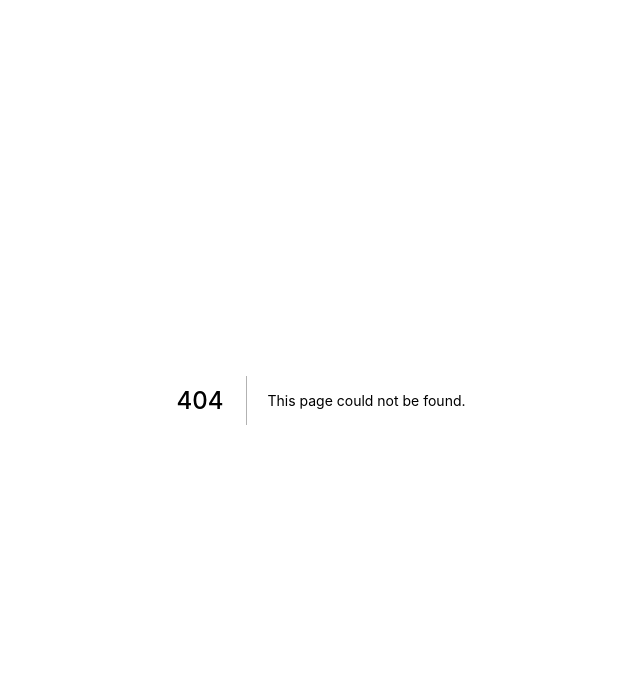
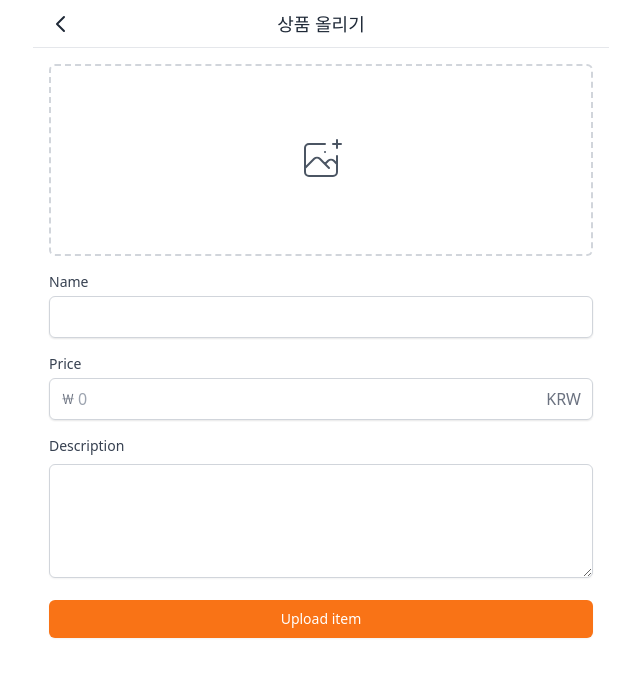
Before and after one commit to s570908/carrot-market-3, a Next.js app: page /products/upload in a window 1280 px wide. Before the commit this address had no page. Shown: the top 676 px of the page, without its empty margins (319-959 px from the left). Built offline with nearby package versions, Linux system fonts and the light colour scheme.

Commit message:
22-05-24 #11.0 ~ #11.2

```diff
--- a/components/input.tsx
+++ b/components/input.tsx
@@ -6,7 +6,7 @@ interface InputProps {
   kind?: "text" | "phone" | "price";
   type: string;
   register: UseFormRegisterReturn;
-  required: boolean;
+  placeholder?: string;
 }
 
 export default function Input({
@@ -15,7 +15,7 @@ export default function Input({
   kind = "text",
   register,
   type,
-  required,
+  placeholder,
 }: InputProps) {
   return (
     <div>
@@ -31,7 +31,6 @@ export default function Input({
             id={name}
             {...register}
             type={type}
-            required={required}
             className="w-full appearance-none rounded-md border border-gray-300 px-3 py-2 placeholder-gray-400 shadow-sm focus:border-orange-500 focus:outline-none focus:ring-orange-500"
           />
         </div>
@@ -39,14 +38,14 @@ export default function Input({
       {kind === "price" ? (
         <div className="relative flex items-center  rounded-md shadow-sm">
           <div className="pointer-events-none absolute left-0 flex items-center justify-center pl-3">
-            <span className="text-sm text-gray-500">$</span>
+            <span className="text-sm text-gray-500">￦</span>
           </div>
           <input
             id={name}
             {...register}
             type={type}
-            required={required}
-            className="w-full appearance-none rounded-md border border-gray-300 px-3 py-2 pl-7 placeholder-gray-400 shadow-sm focus:border-orange-500 focus:outline-none focus:ring-orange-500"
+            placeholder={placeholder}
+            className="w-full  appearance-none rounded-md border border-gray-300 px-3 py-2 pl-7 placeholder-gray-400 shadow-sm focus:border-orange-500 focus:outline-none focus:ring-orange-500"
           />
           <div className="pointer-events-none absolute right-0 flex items-center pr-3">
             <span className="text-gray-500">KRW</span>
@@ -62,7 +61,6 @@ export default function Input({
             id={name}
             {...register}
             type={type}
-            required={required}
             className="w-full appearance-none rounded-md rounded-l-none border border-gray-300 px-3 py-2 placeholder-gray-400 shadow-sm focus:border-orange-500 focus:outline-none focus:ring-orange-500"
           />
         </div>
--- a/components/textarea.tsx
+++ b/components/textarea.tsx
@@ -1,10 +1,18 @@
+import type { UseFormRegisterReturn } from "react-hook-form";
+
 interface TextAreaProps {
   label?: string;
   name?: string;
+  register: UseFormRegisterReturn;
   [key: string]: any;
 }
 
-export default function TextArea({ label, name, ...rest }: TextAreaProps) {
+export default function TextArea({
+  label,
+  name,
+  register,
+  ...rest
+}: TextAreaProps) {
   return (
     <div>
       {label ? (
@@ -17,6 +25,7 @@ export default function TextArea({ label, name, ...rest }: TextAreaProps) {
       ) : null}
       <textarea
         id={name}
+        {...register}
         className="mt-1 w-full rounded-md border-gray-300 shadow-sm focus:border-orange-500 focus:ring-orange-500 "
         rows={4}
         {...rest}
--- /dev/null
+++ b/pages/api/products/index.ts
@@ -0,0 +1,33 @@
+import { NextApiRequest, NextApiResponse } from "next";
+import withHandler, { ResponseType } from "@libs/server/withHandler";
+import client from "@libs/server/client";
+import { withApiSession } from "@libs/server/withSession";
+
+async function handler(
+  req: NextApiRequest,
+  res: NextApiResponse<ResponseType>
+) {
+  const {
+    body: { name, price, description },
+    session: { user },
+  } = req;
+  const products = await client.products.create({
+    data: {
+      image: "blabla",
+      name,
+      price: +price,
+      description,
+      user: {
+        connect: {
+          id: user?.id,
+        },
+      },
+    },
+  });
+  res.json({
+    ok: true,
+    products,
+  });
+}
+
+export default withApiSession(withHandler({ method: "POST", handler }));
--- a/pages/enter.tsx
+++ b/pages/enter.tsx
@@ -65,11 +65,10 @@ const Enter: NextPage = () => {
             className="mt-8 flex flex-col space-y-4"
           >
             <Input
-              register={tokenRegister("token")}
+              register={tokenRegister("token", { required: true })}
               name="token"
               label="Confirmation Token"
               type="number"
-              required={true}
             />
             <Button text={tokenLoading ? "Loading" : "Confirm Token"} />
           </form>
@@ -110,21 +109,19 @@ const Enter: NextPage = () => {
             >
               {method === "email" ? (
                 <Input
-                  register={register("email")}
+                  register={register("email", { required: true })}
                   name="email"
                   label="Email address"
                   type="email"
-                  required={true}
                 />
               ) : null}
               {method === "phone" ? (
                 <Input
-                  register={register("phone")}
+                  register={register("phone", { required: true })}
                   name="phone"
                   label="Phone number"
                   type="number"
                   kind="phone"
-                  required={true}
                 />
               ) : null}
               {method === "email" ? (
--- a/pages/index.tsx
+++ b/pages/index.tsx
@@ -23,7 +23,7 @@ const Home: NextPage = () => {
             hearts={1}
           />
         ))}
-        <FloatingButton href="/items/upload">
+        <FloatingButton href="/products/upload">
           <svg
             className="h-6 w-6"
             xmlns="http://www.w3.org/2000/svg"
--- a/pages/items/upload.tsx
+++ /dev/null
@@ -1,46 +0,0 @@
-import type { NextPage } from "next";
-import Button from "@components/button";
-import Input from "@components/input";
-import Layout from "@components/layout";
-import TextArea from "@components/textarea";
-
-const Upload: NextPage = () => {
-  return (
-    <Layout canGoBack title="상품 올리기">
-      <form className="space-y-4 p-4">
-        <div>
-          <label className="flex h-48 w-full cursor-pointer items-center justify-center rounded-md border-2 border-dashed border-gray-300 text-gray-600 hover:border-orange-500 hover:text-orange-500">
-            <svg
-              className="h-12 w-12"
-              stroke="currentColor"
-              fill="none"
-              viewBox="0 0 48 48"
-              aria-hidden="true"
-            >
-              <path
-                d="M28 8H12a4 4 0 00-4 4v20m32-12v8m0 0v8a4 4 0 01-4 4H12a4 4 0 01-4-4v-4m32-4l-3.172-3.172a4 4 0 00-5.656 0L28 28M8 32l9.172-9.172a4 4 0 015.656 0L28 28m0 0l4 4m4-24h8m-4-4v8m-12 4h.02"
-                strokeWidth={2}
-                strokeLinecap="round"
-                strokeLinejoin="round"
-              />
-            </svg>
-            <input className="hidden" type="file" />
-          </label>
-        </div>
-        <Input required label="Name" name="name" type="text" />
-        <Input
-          required
-          label="Price"
-          placeholder="0.00"
-          name="price"
-          type="text"
-          kind="price"
-        />
-        <TextArea name="description" label="Description" />
-        <Button text="Upload item" />
-      </form>
-    </Layout>
-  );
-};
-
-export default Upload;
--- /dev/null
+++ b/pages/products/upload.tsx
@@ -0,0 +1,85 @@
+import type { NextPage } from "next";
+import Button from "@components/button";
+import Input from "@components/input";
+import Layout from "@components/layout";
+import TextArea from "@components/textarea";
+import { useForm } from "react-hook-form";
+import useMutation from "@libs/client/useMutation";
+import { useEffect } from "react";
+import { Products } from "@prisma/client";
+import { useRouter } from "next/router";
+
+interface UploadProductForm {
+  name: string;
+  price: number;
+  description: string;
+}
+
+interface UploadProductMutation {
+  ok: boolean;
+  products: Products;
+}
+
+const Upload: NextPage = () => {
+  const router = useRouter();
+  const { register, handleSubmit } = useForm<UploadProductForm>();
+  const [uploadProduct, { loading, data }] =
+    useMutation<UploadProductMutation>("/api/products");
+  const onValid = (validForm: UploadProductForm) => {
+    if (loading) return;
+    uploadProduct(validForm);
+  };
+  useEffect(() => {
+    if (data?.ok) {
+      router.push(`/products/${data.products.id}`);
+    }
+  }, [data, router]);
+
+  return (
+    <Layout canGoBack title="상품 올리기">
+      <form className="space-y-4 p-4" onSubmit={handleSubmit(onValid)}>
+        <div>
+          <label className="flex h-48 w-full cursor-pointer items-center justify-center rounded-md border-2 border-dashed border-gray-300 text-gray-600 hover:border-orange-500 hover:text-orange-500">
+            <svg
+              className="h-12 w-12"
+              stroke="currentColor"
+              fill="none"
+              viewBox="0 0 48 48"
+              aria-hidden="true"
+            >
+              <path
+                d="M28 8H12a4 4 0 00-4 4v20m32-12v8m0 0v8a4 4 0 01-4 4H12a4 4 0 01-4-4v-4m32-4l-3.172-3.172a4 4 0 00-5.656 0L28 28M8 32l9.172-9.172a4 4 0 015.656 0L28 28m0 0l4 4m4-24h8m-4-4v8m-12 4h.02"
+                strokeWidth={2}
+                strokeLinecap="round"
+                strokeLinejoin="round"
+              />
+            </svg>
+            <input className="hidden" type="file" />
+          </label>
+        </div>
+        <Input
+          register={register("name", { required: true })}
+          label="Name"
+          name="name"
+          type="text"
+        />
+        <Input
+          register={register("price", { required: true })}
+          label="Price"
+          placeholder="0"
+          name="price"
+          type="number"
+          kind="price"
+        />
+        <TextArea
+          register={register("description", { required: true })}
+          name="description"
+          label="Description"
+        />
+        <Button text={loading ? "Loading" : "Upload item"} />
+      </form>
+    </Layout>
+  );
+};
+
+export default Upload;
--- a/styles/globals.css
+++ b/styles/globals.css
@@ -5,3 +5,9 @@
 body::-webkit-scrollbar {
   display: none;
 }
+
+input[type="number"]::-webkit-outer-spin-button,
+input[type="number"]::-webkit-inner-spin-button {
+  -webkit-appearance: none;
+  margin: 0;
+}
```
Also changed, not shown: pages/products/[id].tsx (renamed from pages/items/[id].tsx), 2 other files (tests, documents, lock files or other folders).
